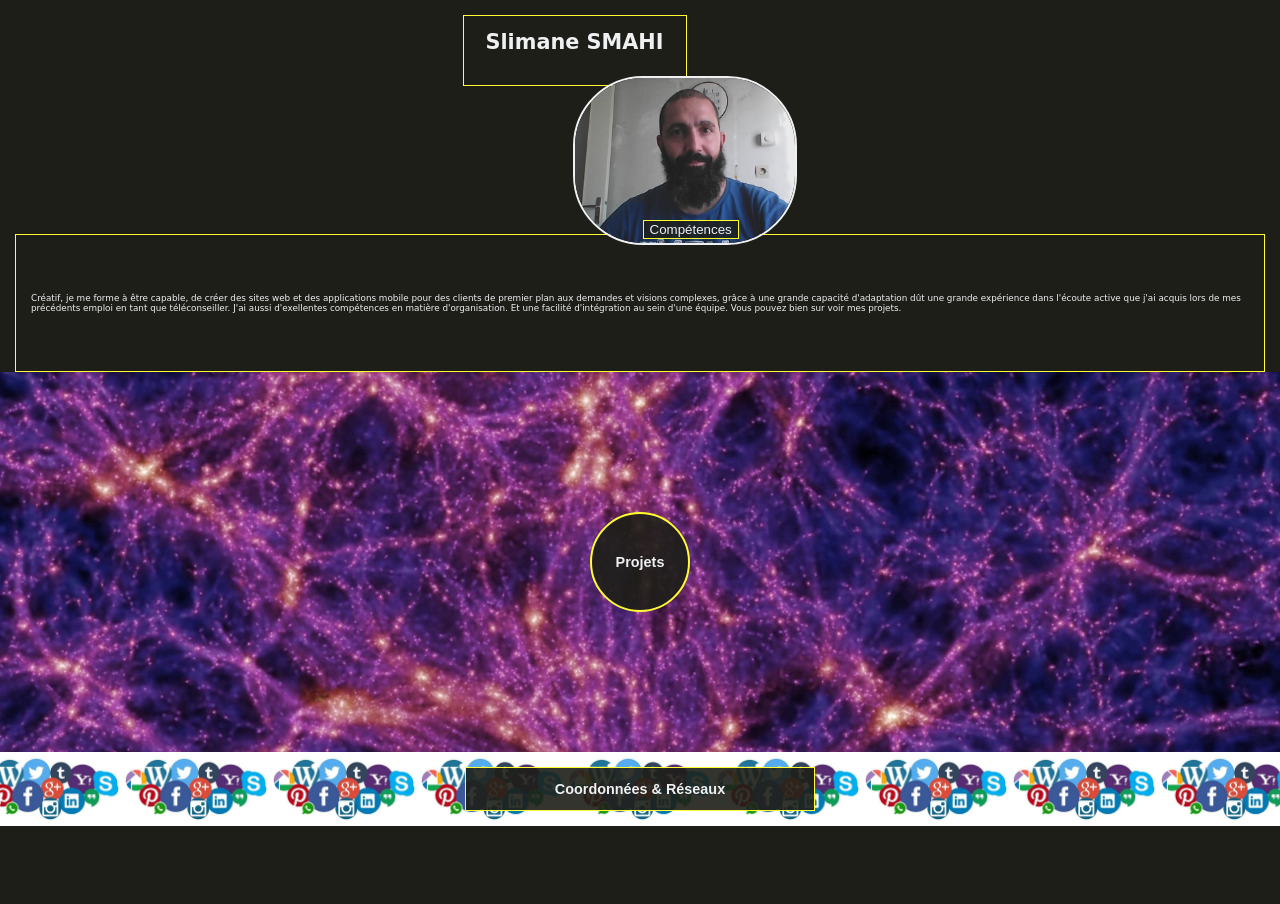
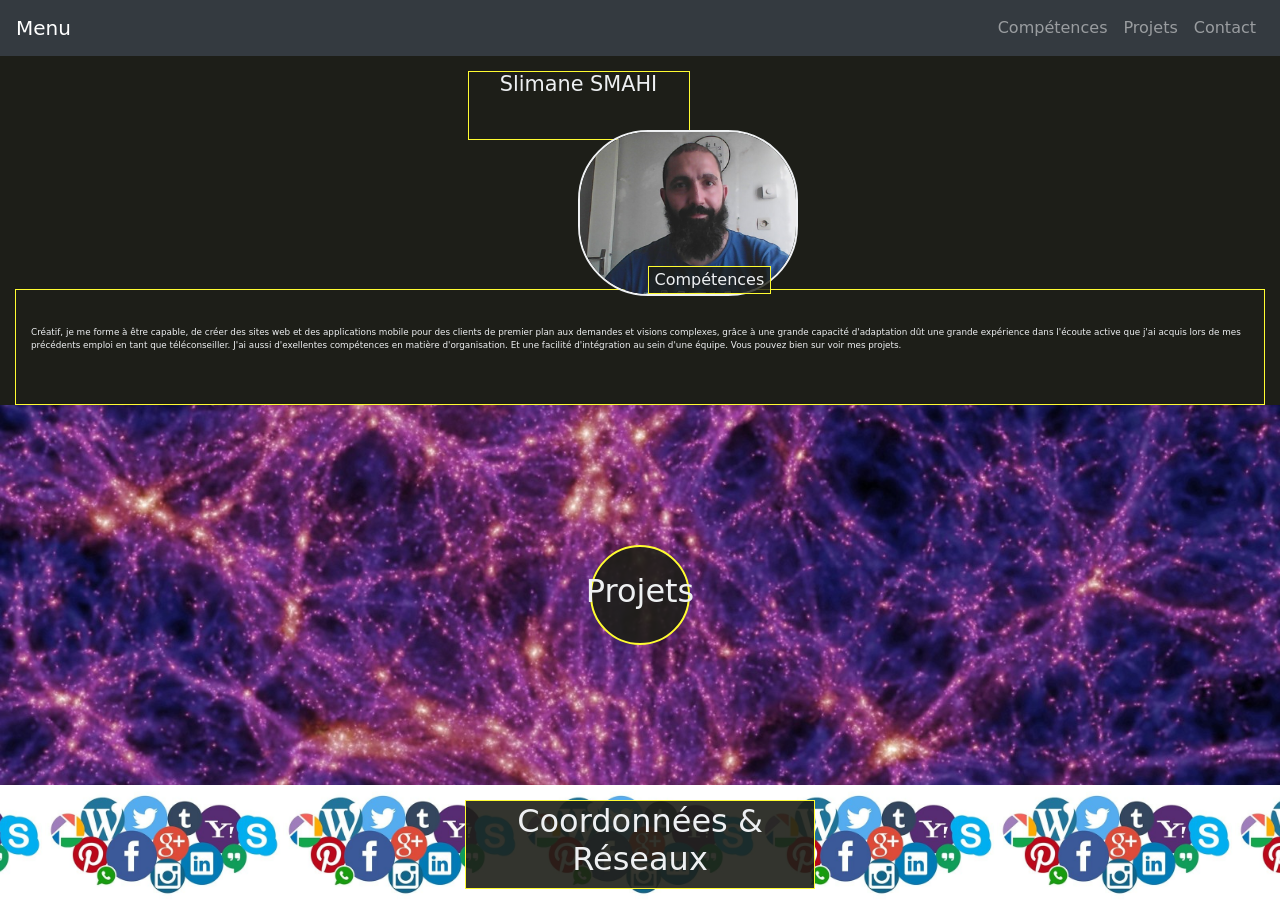
Before and after one commit to 03Sly03/Portfolio, a website: page index.html in a window 1280 px wide. Before the commit the page ends 826 px from the top, so only its background shows below. Drawn offline with nearby package versions, Linux system fonts and the light colour scheme; a web font is replaced by a local one.

Commit message:
add bootstrap.min.css and add navbar

```diff
--- a/index.html
+++ b/index.html
@@ -6,12 +6,37 @@
     <meta http-equiv="X-UA-Compatible" content="IE=edge">
     <meta name="viewport" content="width=device-width, initial-scale=1.0">
     <title>PORTFOLIO de Slimane SMAHI</title>
-    <link rel="stylesheet" href="css/style.css">
+
     <link rel="preconnect" href="https://fonts.gstatic.com">
     <link href="https://fonts.googleapis.com/css2?family=Zen+Dots&display=swap" rel="stylesheet">
+
+    <!-- CSS -->
+    <link rel="stylesheet" href="css/bootstrap.min.css">
+    <link rel="stylesheet" href="css/style.css">
 </head>
 
 <body>
+
+    <nav class="navbar navbar-expand-sm navbar-dark bg-dark">
+        <a href="#" class="navbar-brand">Menu</a>
+        <button class="navbar-toggler" data-toggle="collapse" data-target="#navbar-menu">
+        <span class="navbar-toggler-icon"></span>
+        </button>
+        <div class="collapse navbar-collapse" id="navbar-menu">
+            <ul class="navbar-nav ml-auto">
+                <li class="nav-item">
+                    <a href="#" class="nav-link">Compétences</a>
+                </li>
+                <li>
+                    <a href="#" class="nav-link">Projets</a>
+                </li>
+                <li>
+                    <a href="#" class="nav-link">Contact</a>
+                </li>
+            </ul>
+        </div>
+    </nav>
+
     <header>
 
         <div class="top">
@@ -46,7 +71,8 @@
         </button>
     </footer>
 
-
+    <script src="https://code.jquery.com/jquery-3.5.1.slim.min.js" integrity="sha384-DfXdz2htPH0lsSSs5nCTpuj/zy4C+OGpamoFVy38MVBnE+IbbVYUew+OrCXaRkfj" crossorigin="anonymous"></script>
+    <script src="https://cdn.jsdelivr.net/npm/bootstrap@4.6.0/dist/js/bootstrap.bundle.min.js" integrity="sha384-Piv4xVNRyMGpqkS2by6br4gNJ7DXjqk09RmUpJ8jgGtD7zP9yug3goQfGII0yAns" crossorigin="anonymous"></script>
 </body>
 
 </html>
--- a/scss/_base.scss
+++ b/scss/_base.scss
@@ -5,7 +5,7 @@ $font-family: 'Zen Dots', cursive;
 
 body {
     margin: 0px;
-    width: 100%;
+    // width: 100%;
     font-family: $font-family;
     background-color: $color-primary;
 }
--- a/scss/layout/_buttons.scss
+++ b/scss/layout/_buttons.scss
@@ -1,7 +1,7 @@
-button:hover {
-    background-color: $color-third;
-    color: $color-primary;
-}
+// button:hover {
+//     background-color: $color-third;
+//     color: $color-primary;
+// }
 
 .top__competence {
     position: relative;
```
Also changed, not shown: css/bootstrap.min.css (added), css/style.css.
